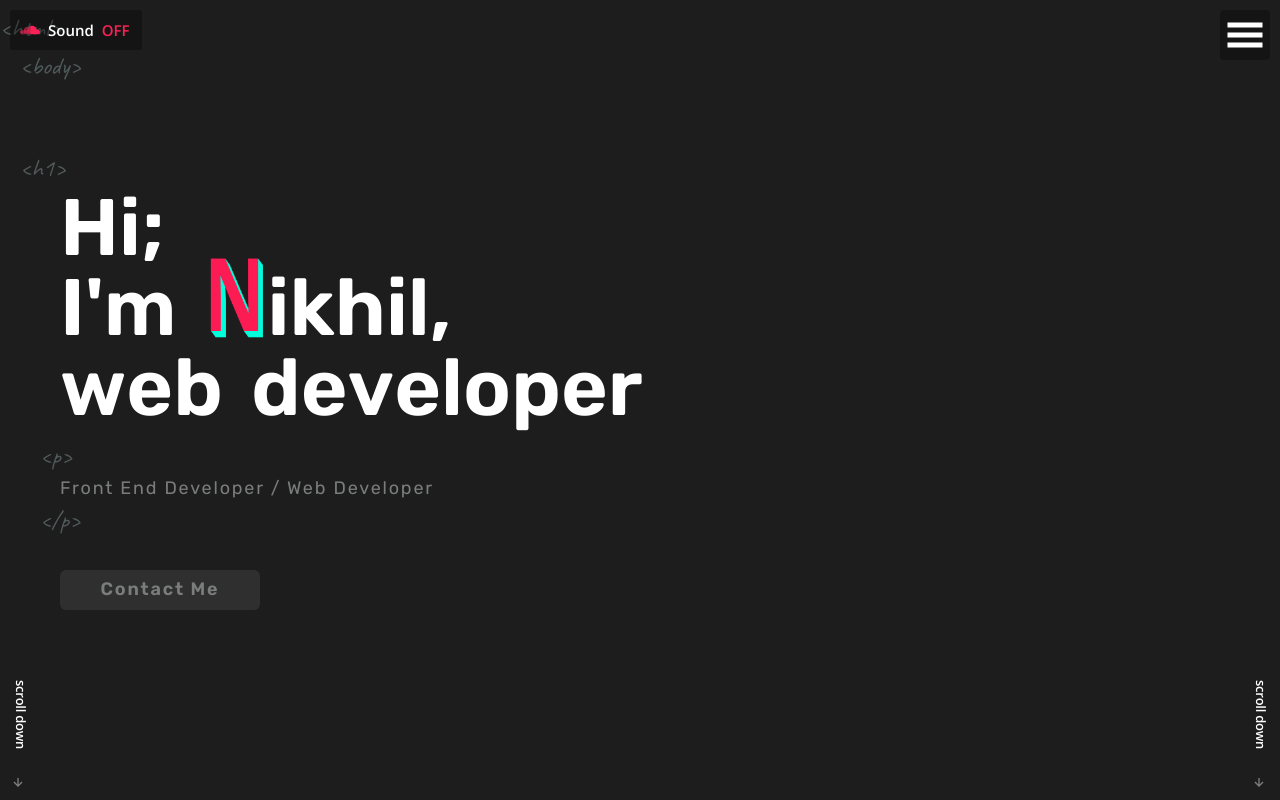
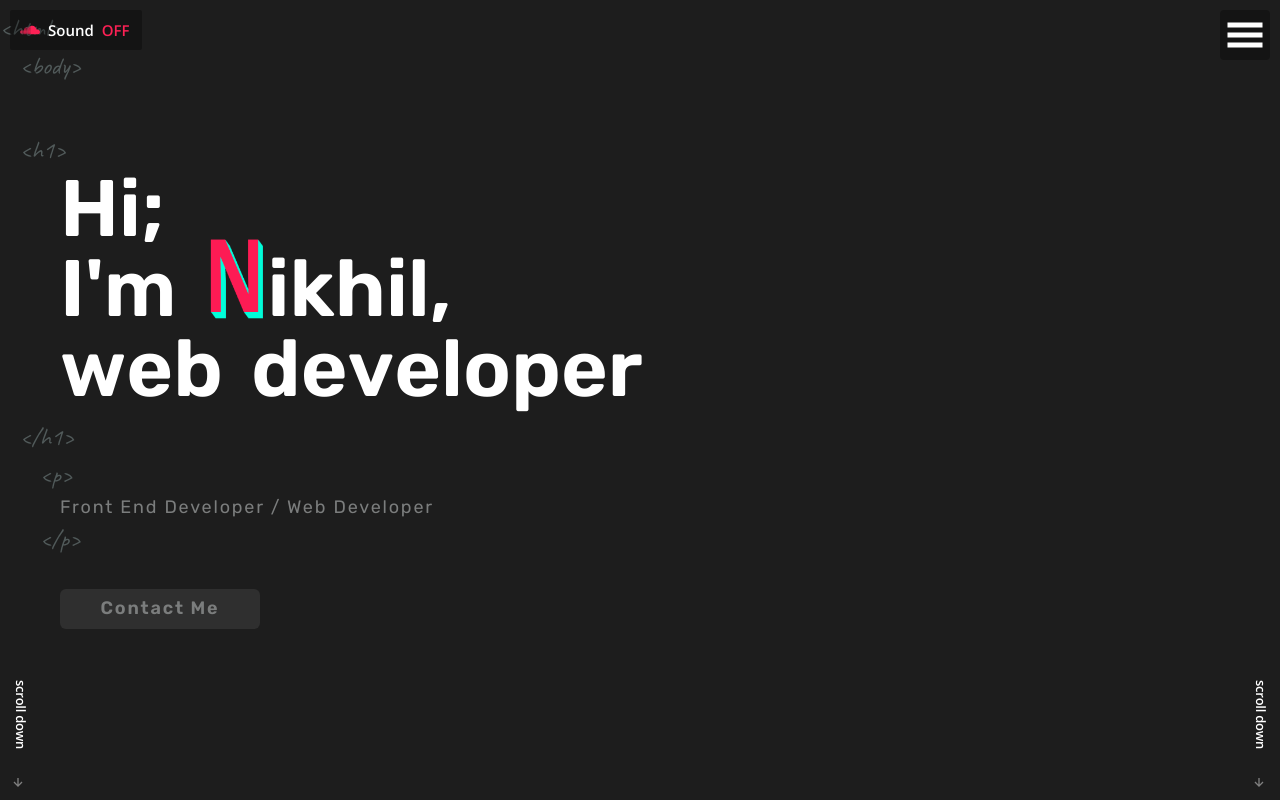
Before and after one commit to nikhilgupta58/portfolio3.0, a React (Vite) app: page / in a window 1280 px wide. Built offline with nearby package versions, Linux system fonts and the light colour scheme.

Commit message:
audio added

```diff
--- a/src/pages/Hero/components/Home.tsx
+++ b/src/pages/Hero/components/Home.tsx
@@ -141,6 +141,7 @@ export default function Home() {
               );
             })}
           </Flex>
+          <Text ml={{ base: "10px", md: "20px" }}>{"</h1>"}</Text>
           <Text ml={{ base: "20px", md: "40px" }}>{"<p>"}</Text>
           <Text
             ml={{ base: "30px", md: "60px" }}
```
